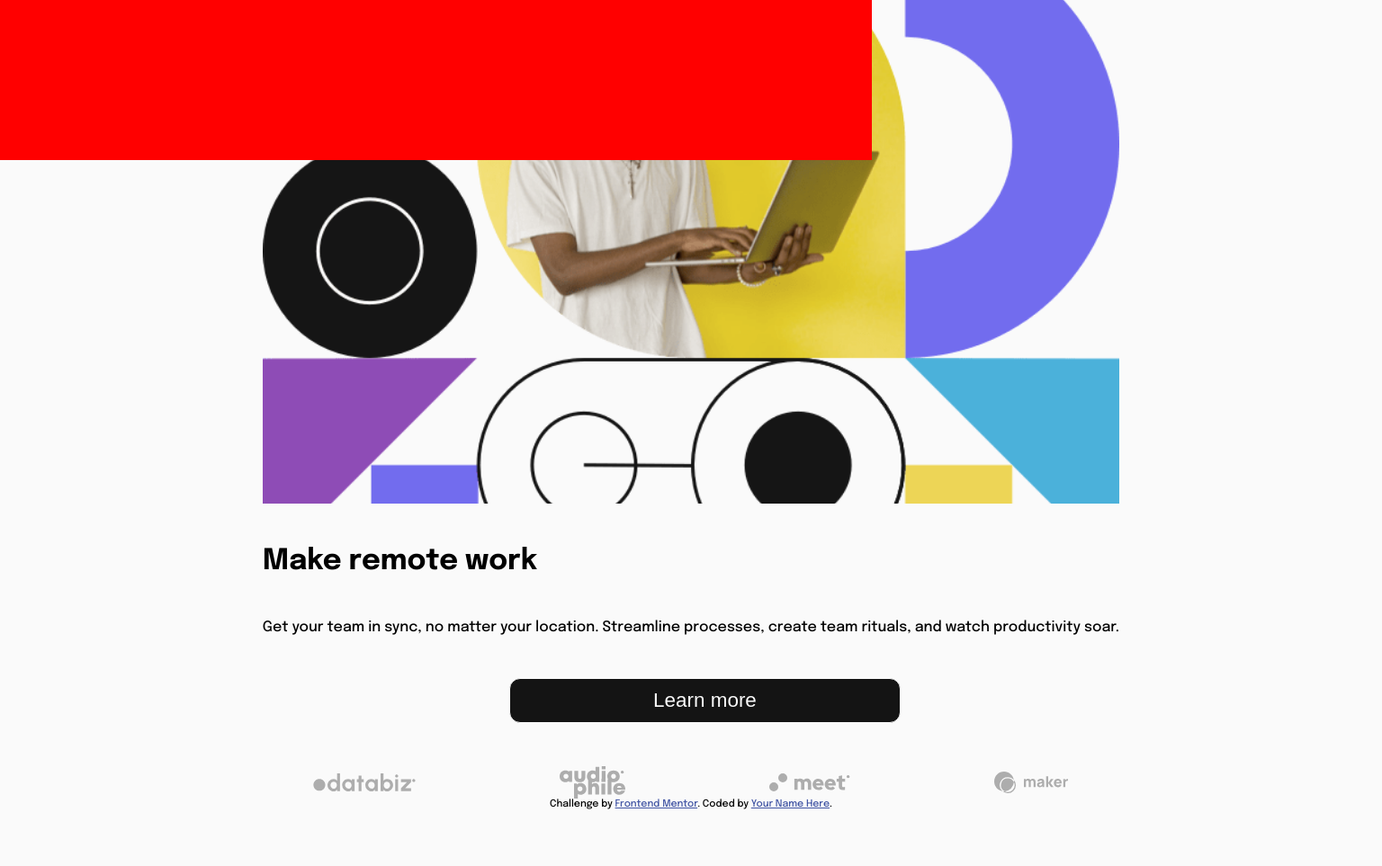
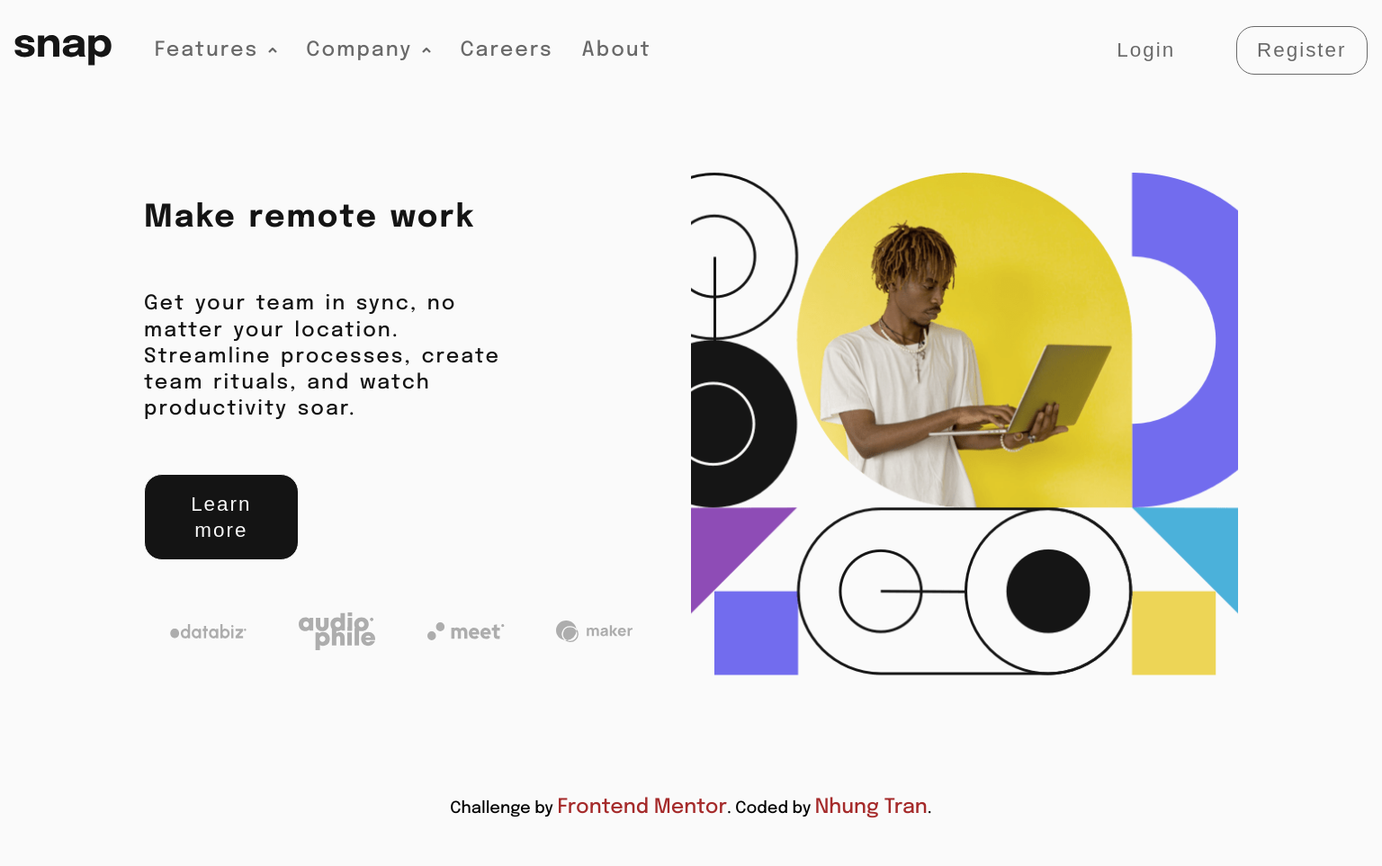
Before and after one commit to Puppychan/IntroSectionWithDropdownNavigation, a plain HTML site: page index.html in a window 1536 px wide. Shown: the whole page at 90% size. Before the commit the page ends 900 px from the top, so only its background shows below. Drawn offline with Linux system fonts and the light colour scheme.

Commit message:
done challenge

```diff
--- a/index.html
+++ b/index.html
@@ -22,7 +22,7 @@
   <header class="body-header">
     <img src="./images/logo.svg" alt="Logo Icon" class="body-header-logo">
     <img src="./images/icon-menu.svg" alt="Nav icon" class="body-header-menu">
-    <div class="body-header-nav-wrap">
+    <!-- <div class="body-header-nav-wrap"> -->
       <nav class="body-header-nav">
         <a href="#" class="body-header-nav-feature">
           <div class="body-header-nav-feature-text">
@@ -74,7 +74,7 @@
           <button class="body-header-nav-buttons-register">Register</button>
         </div>
       </nav>
-    </div>
+    <!-- </div> -->
   </header>
 
   <main class="body-main">
@@ -95,10 +95,10 @@
       <img src="./images/client-maker.svg" alt="Maker" class="body-main-brand">
     <!-- </div> -->
   </main>
-  <div class="attribution">
+  <footer class="body-footer">
     Challenge by <a href="https://www.frontendmentor.io?ref=challenge" target="_blank">Frontend Mentor</a>.
-    Coded by <a href="#">Your Name Here</a>.
-  </div>
+    Coded by <a href="https://github.com/Puppychan">Nhung Tran</a>.
+  </footer>
   <script src="./js/script.js"></script>
 </body>
 </html>
--- a/js/script.js
+++ b/js/script.js
@@ -1,5 +1,5 @@
 let nameNav = ["feature", "company"];
-let navWrap = document.querySelector(".body-header-nav-wrap");
+let navWrap = document.querySelector(".body-header");
 let navContent = document.querySelector(".body-header-nav");
 controlNav();
 controlSubNav();
--- a/scss/_mixins.scss
+++ b/scss/_mixins.scss
@@ -21,6 +21,9 @@
     font-size: $size;
     font-weight: $weight;
     text-decoration: none;
+    line-height: 1.3;
+    word-spacing: 3px;
+    letter-spacing: 2px;
 }
 @mixin hover-state($color, $first-child: &, $second-child: &) {
     // first child is main element
@@ -61,7 +64,7 @@
     #{$element} {
         color: $color;
         background-color: $background;
-        border-radius: 12px;
+        border-radius: 20px;
         padding: 0.5em 1em;
         @include text-style($color, var.$step--2, 500);
 
--- a/scss/_variables.scss
+++ b/scss/_variables.scss
@@ -14,3 +14,5 @@ $step-2: clamp(1.89rem, calc(1.42rem + 1.99vw), 3.91rem);
 $step-3: clamp(2.27rem, calc(1.66rem + 2.57vw), 4.88rem);
 $step-4: clamp(2.72rem, calc(1.94rem + 3.33vw), 6.10rem);
 $step-5: clamp(3.27rem, calc(2.26rem + 4.30vw), 7.63rem);
+
+$nav-height: 7em;
--- a/scss/main.scss
+++ b/scss/main.scss
@@ -14,9 +14,17 @@ html {
     &-header {
         @include mi.flex;
         justify-content: space-between;
+        align-items: center;
+        background-color: transparent;
+
+        position: fixed;
+        left: 0;
+        right: 0;
+        height: var.$nav-height;
+        top: 0;
+        z-index: 1;
+
         padding: 2em 1em;
-        position: fixed;
-        z-index: 1;
         &::after {
             content: " ";
             position: absolute;
@@ -24,7 +32,19 @@ html {
             right: 0;
             left: 0;
             bottom: 0;
-            background-color: red;
+            z-index: -1;
+            display: none;
+        }
+        &.open {
+            height: 100%;
+            align-items: flex-start;
+            &::after {
+                display: block;
+                background-color: rgba(24, 21, 52, 0.5);
+            }
+            .body-header-nav {
+                display: flex;
+            }
         }
         &-logo {
             width: clamp(5em, 8%, 9em);
@@ -41,26 +61,14 @@ html {
         &-nav {
             width: 70%;
             overflow: scroll;
-            // wrapper of nav
-            &-wrap {
-                // wrapper of nav
-
-
-                display: none;
-
-                background-color: rgba(24, 21, 52, 0.5);
-                // opacity: 0;
-                // transition: opacity 2s ease-in-out;
-                &.open {
-                    display: flex;
-                    // opacity: 1;
-                }
-            }
+            position: absolute;
+            top: 0;
+            right: 0;
+            bottom: 0;
 
             @include mi.flex-col(1em);
             padding: 5em 0;
-            // transform: scale(0);
-            // transition: transform 2s ease-in-out;
+            display: none;
 
             background-color: var.$almost-white;
             @include mi.hover-state(var.$almost-black, "&-element");
@@ -101,50 +109,90 @@ html {
                 @include mi.button-style("&-login");
                 @include mi.button-style("&-register", var.$medium-gray, "yes");
             }
-            // &-wrap.open & {
-            //     transform: scale(0.7);
-            // }
         }
     }
 
     // main
     &-main {
+        margin-top: var.$nav-height;
+        width: 100%;
         display: grid;
         grid-template:
         "img img img img" auto
-        "tit tit tit tit"
-        "desc desc desc desc"
-        ". btn btn ."
-        "br1 br2 br3 br4";
-        gap: 3em;
-        justify-content: center;
+        ". tit tit ." auto
+        "desc desc desc desc" auto
+        ". btn btn ." auto
+        "br1 br2 br3 br4" auto;
+        justify-content: space-between;
         align-items: center;
+        row-gap: 1.5em;
+
         &-illus {
-            background: url("../images/image-hero-mobile.png") center / cover no-repeat;
+            background: url("../images/image-hero-mobile.png") top center / cover no-repeat;
             width: 100%;
-            height: 35em;
+            // height: 35em;
+            height: 17em;
             grid-area: img;
+            margin-bottom: 2.3em;
         }
         &-title {
             grid-area: tit;
+            @include mi.text-style(var.$almost-black, var.$step-0, 700);
+            text-align: center;
+            justify-self: center;
         }
         &-desc {
             grid-area: desc;
+            justify-self: center;
+            @include mi.text-style(var.$almost-black, var.$step--2, 500);
+            text-align: center;
+
         }
+
         @include mi.button-style("&-button", var.$almost-white, "yes", var.$almost-black);
         &-button {
             grid-area: btn;
-            // width: 60%;
+            // width: 50%;
             width: 100%;
             justify-self: center;
+            padding-top: 0.8em;
+            padding-bottom: 0.8em;
         }
         @for $var from 1 to 5 {
             &-brand:nth-of-type(#{$var}) {
                 grid-area: br#{$var};
                 justify-self: center;
+                width: 50%;
             }
         }
 
+    }
+
+    // footer
+    &-footer {
+        padding: 3em 0;
+        text-align: center;
+        font-size: var.$step--3;
+        & a {
+            font-size: var.$step--2;
+            color:brown;
+            text-decoration: none;
+            &:hover {
+                color:darkblue;
+            }
+        }
+    }
+}
+@media screen and (min-width: 500px){
+    .body {
+        &-main {
+            &-illus {
+                height: 35em;
+            }
+            &-button {
+                width: 60%;
+            }
+        }
     }
 }
 @media screen and (min-width: 1440px){
@@ -157,15 +205,17 @@ html {
             }
             &-nav {
                 overflow: visible;
-                &-wrap {
-                    position: relative;
-                    flex-grow: 1;
-                    display: flex;
-                    background-color: transparent;
-                }
+                // &-wrap {
+                //     position: relative;
+                //     flex-grow: 1;
+                //     display: flex;
+                //     background-color: transparent;
+                // }
+                width: 100%;
+                position: relative;
                 gap: 2em;
-                width: 100%;
                 flex-direction: row;
+                display: flex;
                 padding: 2em 0;
                 &-feature, &-company {
                     @include mi.flex-col(2em);
@@ -207,5 +257,32 @@ html {
             }
 
         }
+        &-main {
+            padding: 5em 10em;
+            grid-template:
+            "tit tit tit tit . img" auto
+            "desc desc desc . . img" auto
+            "btn btn . . . img" auto
+            "br1 br2 br3 br4 . img" auto/
+            0.8fr 0.8fr 0.8fr 0.8fr 0.2fr 3.4fr;
+            gap: 0;
+            &-illus {
+                margin-bottom: 0;
+                object-fit: contain;
+            }
+            &-title, &-desc {
+                text-align: left;
+                justify-self: left;
+            }
+            &-button {
+                justify-self: left;
+                width: 60%;
+            }
+            @for $var from 1 to 5 {
+                &-brand:nth-of-type(#{$var}) {
+                    width: 60%;
+                }
+            }
+        }
     }
 }
```
Also changed, not shown: css/main.css, 1 other file.
